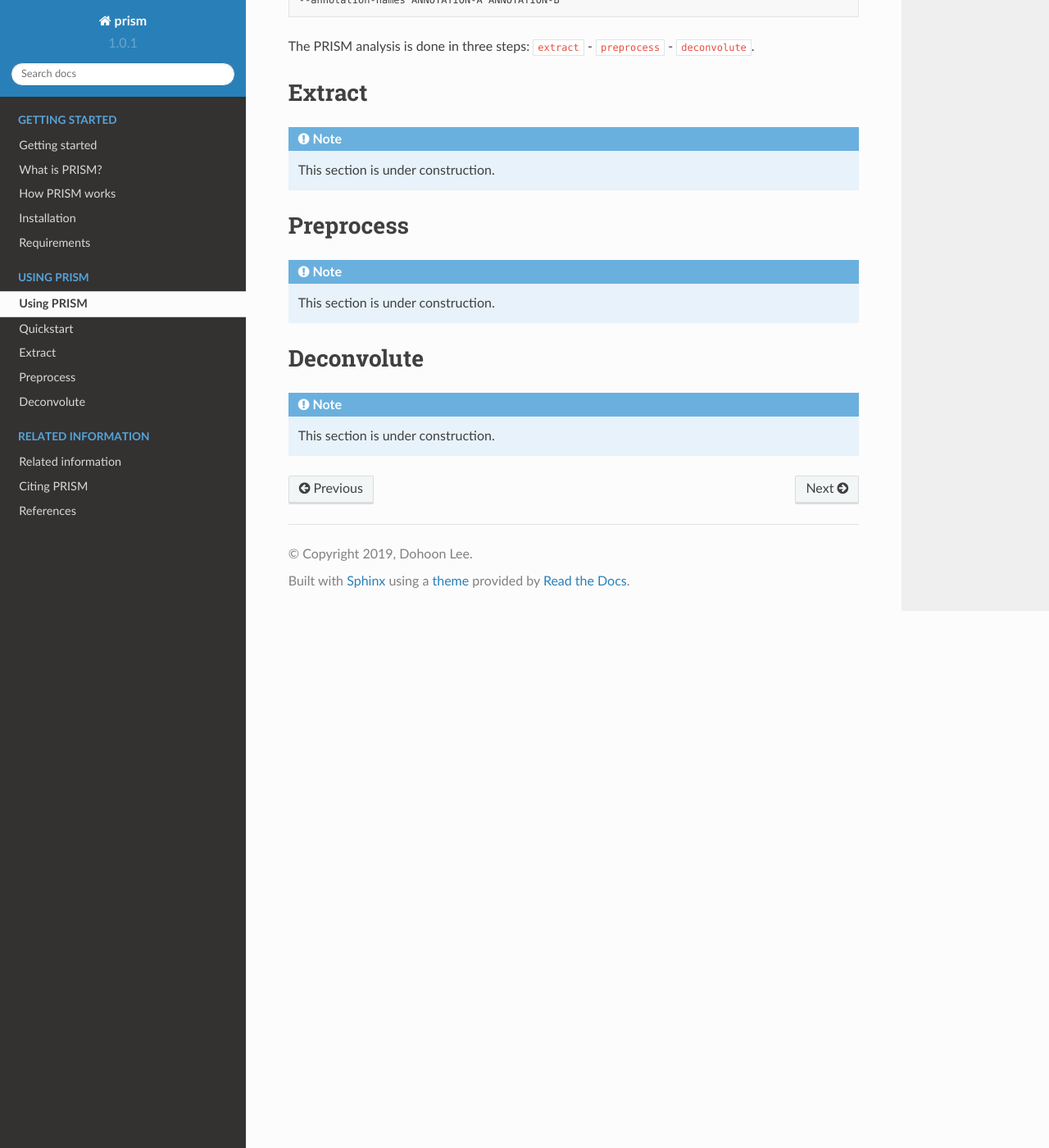
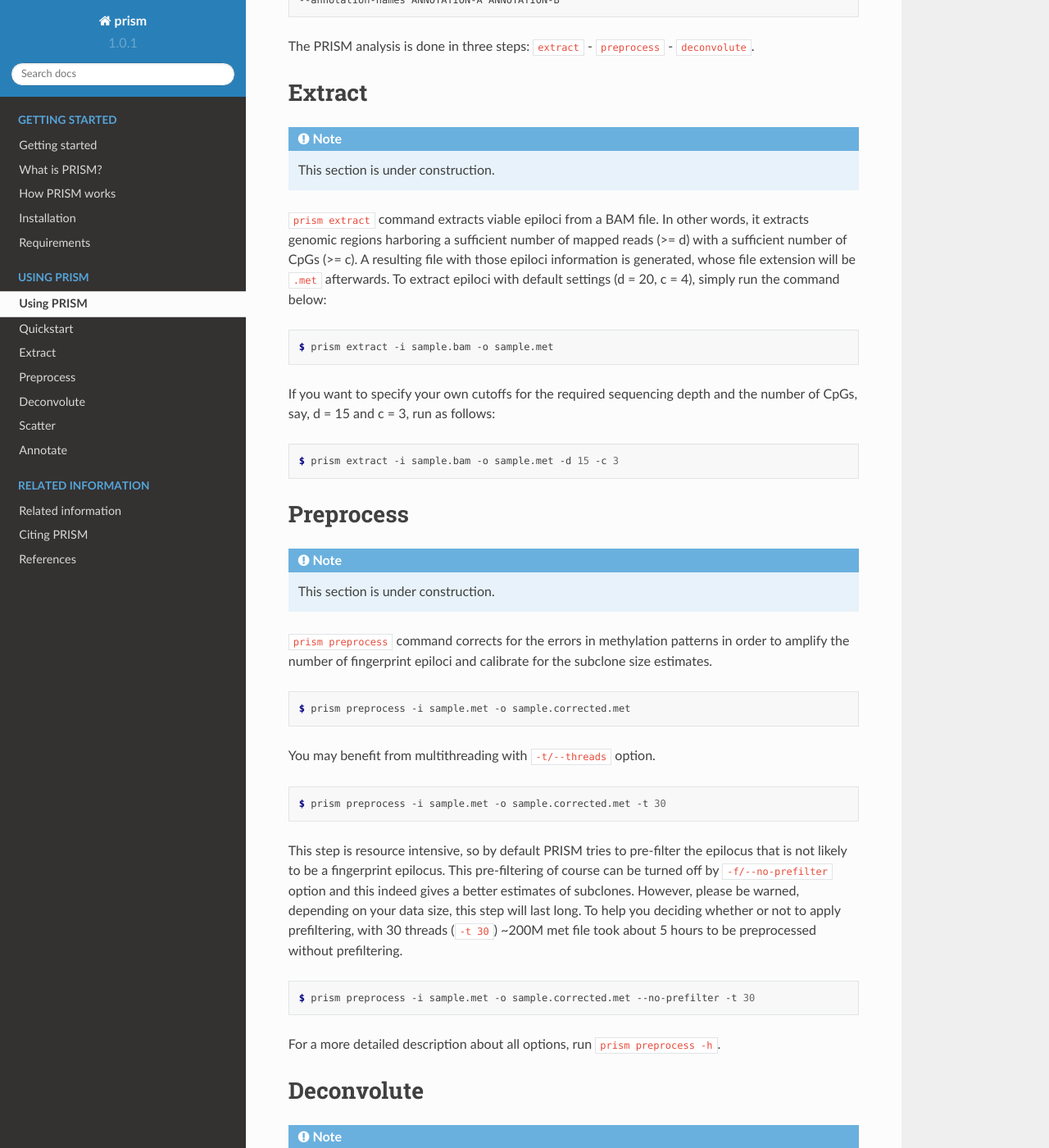
Before and after one commit to dohlee/prism, a Sphinx documentation site: the page built from docs/usage/index.rst, in a window 1280 px wide and 1400 px high, scrolled down 909 px. Shown: the whole window at 82% size. Built offline with Sphinx 7.4.7 and the Read the Docs theme 2.0.0, drawn with Linux system fonts in a browser that asks for light colours; some of the changed text lies outside the part shown.

Commit message:
Update documentations.

```diff
--- /dev/null
+++ b/docs/usage/annotate.rst
@@ -0,0 +1,6 @@
+Annotate
+========
+
+.. note::
+
+    This section is under construction.
--- a/docs/usage/deconvolute.rst
+++ b/docs/usage/deconvolute.rst
@@ -4,3 +4,17 @@ Deconvolute
 .. note::
 
     This section is under construction.
+
+``prism deconvolute`` command infers the subclonal composition of the sample. Simply give methylation pattern-corrected epiloci file.
+
+.. code-block:: console
+
+    $ prism deconvolute -i sample.corrected.met -o sample.prism.result
+
+Another feature of PRISM is that is can utilize two or more samples from a single tumor at the same time, and jointly infer subclonal composition. To provoke joint-analysis, specify a list of ``corrected.met`` files.
+
+.. code-block:: console
+
+    $ prism deconvolute -i sample1.corrected.met sample2.corrected.met -o sample.prism.result
+
+For a more detailed description about all options, run ``prism deconvolute -h``.
--- a/docs/usage/extract.rst
+++ b/docs/usage/extract.rst
@@ -4,3 +4,15 @@ Extract
 .. note::
 
     This section is under construction.
+
+``prism extract`` command extracts viable epiloci from a BAM file. In other words, it extracts genomic regions harboring a sufficient number of mapped reads (>= d) with a sufficient number of CpGs (>= c). A resulting file with those epiloci information is generated, whose file extension will be ``.met`` afterwards. To extract epiloci with default settings (d = 20, c = 4), simply run the command below:
+
+.. code-block:: console
+
+    $ prism extract -i sample.bam -o sample.met
+
+If you want to specify your own cutoffs for the required sequencing depth and the number of CpGs, say, d = 15 and c = 3, run as follows:
+
+.. code-block:: console
+
+    $ prism extract -i sample.bam -o sample.met -d 15 -c 3
--- a/docs/usage/index.rst
+++ b/docs/usage/index.rst
@@ -5,3 +5,5 @@ Using PRISM
 .. include:: extract.rst
 .. include:: preprocess.rst
 .. include:: deconvolute.rst
+.. include:: scatter.rst
+.. include:: annotate.rst
--- a/docs/usage/preprocess.rst
+++ b/docs/usage/preprocess.rst
@@ -4,3 +4,23 @@ Preprocess
 .. note::
 
     This section is under construction.
+
+``prism preprocess`` command corrects for the errors in methylation patterns in order to amplify the number of fingerprint epiloci and calibrate for the subclone size estimates.
+
+.. code-block:: console
+
+    $ prism preprocess -i sample.met -o sample.corrected.met
+
+You may benefit from multithreading with ``-t/--threads`` option.
+
+.. code-block:: console
+
+    $ prism preprocess -i sample.met -o sample.corrected.met -t 30
+
+This step is resource intensive, so by default PRISM tries to pre-filter the epilocus that is not likely to be a fingerprint epilocus. This pre-filtering of course can be turned off by ``-f/--no-prefilter`` option and this indeed gives a better estimates of subclones. However, please be warned, depending on your data size, this step will last long. To help you deciding whether or not to apply prefiltering, with 30 threads (``-t 30``) ~200M met file took about 5 hours to be preprocessed without prefiltering.
+
+.. code-block:: console
+
+    $ prism preprocess -i sample.met -o sample.corrected.met --no-prefilter -t 30
+
+For a more detailed description about all options, run ``prism preprocess -h``.
--- /dev/null
+++ b/docs/usage/scatter.rst
@@ -0,0 +1,6 @@
+Scatter
+=======
+
+.. note::
+
+    This section is under construction.
```
